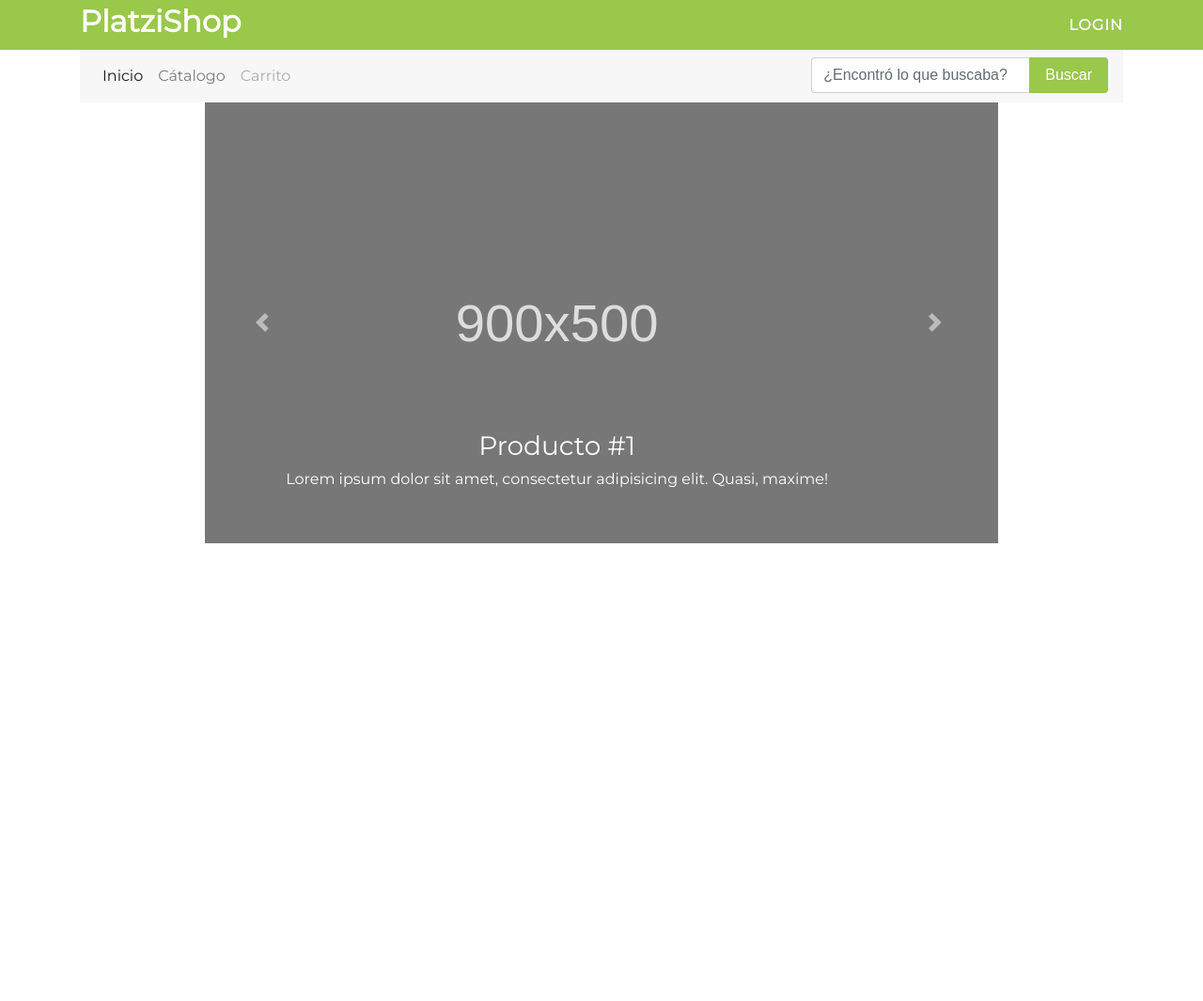
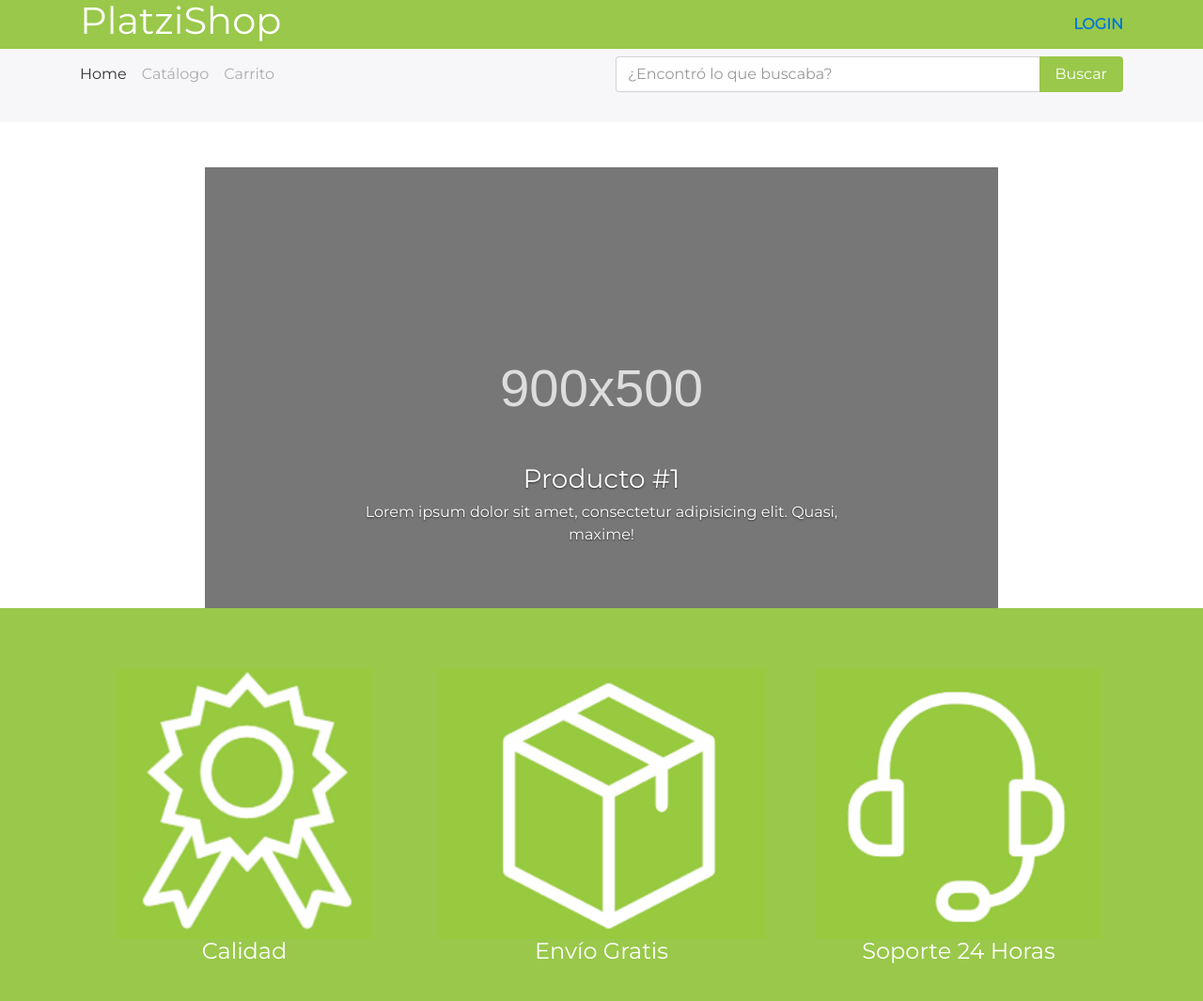
Before and after one commit to ArnoldRestrepo/platziShop, a website: page index.html in a window 1280 px wide. Shown: the whole page at 94% size. Before the commit the page ends 800 px from the top, so only its background shows below. Drawn offline with nearby package versions, Linux system fonts and the light colour scheme; a script that the page names is missing.

Commit message:
Servicios

```diff
--- a/index.html
+++ b/index.html
@@ -7,45 +7,55 @@
     <meta name="viewport" content="width=device-width, initial-scale=1, shrink-to-fit=no">
     <title>PlatziShop</title>
     <!-- Bootstrap CSS -->
-    <link rel="stylesheet" href="https://maxcdn.bootstrapcdn.com/bootstrap/4.0.0-alpha.6/css/bootstrap.min.css" integrity="sha384-rwoIResjU2yc3z8GV/NPeZWAv56rSmLldC3R/AZzGRnGxQQKnKkoFVhFQhNUwEyJ" crossorigin="anonymous">
+    <link rel="stylesheet" href="css/bootstrap-flex.min.css">
     <link href="https://fonts.googleapis.com/css?family=Montserrat" rel="stylesheet">
+    <script src="https://use.fontawesome.com/5765211a64.js"></script>
     <link rel="stylesheet" href="css/app.css">
 </head>
 
 <body>
    <!-- Header -->
+
     <header id="header-container">
       <div class="container">
-            <div class="row d-flex align-items-center justify-content-between">
-                <div class="col">
-                    <h2>PlatziShop</h2>
+        <div class="row flex-items-xs-middle flex-items-xs-between">
+          <div class="col-xs-6">
+            <h1 class="pull-xs-left">PlatziShop</h1>
           </div>
-                <div class="col text-right">
-                    <a href="#" class="login">LOGIN</a>
+          <div class="col-xs-3">
+            <button class="navbar-toggler pull-xs-right hidden-sm-up" type="button" data-toggle="collapse" data-target="#navMenu" aria-controls="navMenu" aria-expanded="false" aria-label="Toggle navigation">
+              &#9776;
+            </button>
+            <a href="#" class="hidden-xs-down text-uppercase font-weight-bold pull-sm-right">Login</a>
           </div>
         </div>
       </div>
     </header>
+
     <!-- /Header -->
     <!-- Menú -->
 
+    <div id="menu-container">
+      <nav id="navMenu" class="navbar-toggleable-xs navbar navbar-light collapse">
         <div class="container">
-     <nav class="navbar navbar-toggleable-md navbar-light bg-faded">
-        <button class="navbar-toggler navbar-toggler-right" type="button" data-toggle="collapse" data-target="#navbarSupportedContent" aria-controls="navbarSupportedContent" aria-expanded="false" aria-label="Toggle navigation">
-          <span class="navbar-toggler-icon"></span>
-        </button>
-        <div class="collapse navbar-collapse" id="navbarSupportedContent">
-          <ul class="navbar-nav mr-auto">
-            <li class="nav-item active">
-              <a class="nav-link" href="#">Inicio <span class="sr-only">(current)</span></a>
+          <div class="row">
+            <div class="col-xs-10 offset-xs-1 col-md-4 offset-md-0 col-sm-6 offset-sm-4">
+              <ul class="nav navbar-nav">
+                <li class="nav-item text-xs-center active">
+                  <a class="nav-link" href="#">Home <span class="sr-only">(current)</span></a>
                 </li>
-            <li class="nav-item">
-              <a class="nav-link" href="#">Cátalogo</a>
+                <li class="nav-item text-xs-center">
+                  <a class="nav-link" href="#">Catálogo</a>
                 </li>
-            <li class="nav-item">
-              <a class="nav-link disabled" href="#">Carrito</a>
+                <li class="nav-item text-xs-center">
+                  <a class="nav-link" href="#">Carrito</a>
+                </li>
+                <li class="nav-item hidden-sm-up text-xs-center">
+                  <a class="nav-link" href="#">Login</a>
                 </li>
               </ul>
+            </div>
+            <div class="col-md-6 col-xs-12 offset-md-2 hidden-xs-down">
               <form>
                 <div class="input-group">
                   <input type="text" class="form-control" placeholder="¿Encontró lo que buscaba?">
@@ -58,10 +68,31 @@
                 </div>
               </form>
             </div>
+          </div>
+        </div>
       </nav>
+      <br>
+      <div id="search-bar" class="container hidden-sm-up">
+        <div class="row">
+            <div class="col-xs-12">
+              <form>
+                <div class="input-group">
+                  <input type="text" class="form-control" placeholder="¿Encontró lo que buscaba?">
+                  <span class="input-group-btn">
+                    <button class="btn btn-platzi" type="button">
+                      <span class="hidden-sm-down">Buscar</span>
+                      <i class="fa fa-search hidden-md-up"></i>
+                    </button>
+                  </span>
                 </div>
+              </form>
+            </div>
+          </div>
+      </div>
+    </div>
+
     <!-- Menú -->
-
+    <br><br>
     <!-- Carrousel -->
 				<div id="carousel-container">
 					<div class="row">
@@ -72,21 +103,21 @@
 						      <img class="d-block img-fluid" src="img/carousel-image.svg" alt="First slide">
 						      <div class="carousel-caption">
 						      	<h3>Producto #1</h3>
-						      	<p>Lorem ipsum dolor sit amet, consectetur adipisicing elit. Quasi, maxime!</p>
+						      	<p class="hidden-sm-down">Lorem ipsum dolor sit amet, consectetur adipisicing elit. Quasi, maxime!</p>
 						      </div>
 						    </div>
 						    <div class="carousel-item">
 						      <img class="d-block img-fluid" src="img/carousel-image.svg" alt="Second slide">
 						      <div class="carousel-caption">
 						      	<h3>Producto #2</h3>
-						      	<p>Lorem ipsum dolor sit amet, consectetur adipisicing elit. Quasi, maxime!</p>
+						      	<p class="hidden-sm-down">Lorem ipsum dolor sit amet, consectetur adipisicing elit. Quasi, maxime!</p>
 						      </div>
 						    </div>
 						    <div class="carousel-item">
 						      <img class="d-block img-fluid" src="img/carousel-image.svg" alt="Third slide">
 						      <div class="carousel-caption">
 						      	<h3>Producto #3</h3>
-						      	<p>Lorem ipsum dolor sit amet, consectetur adipisicing elit. Quasi, maxime!</p>
+						      	<p class="hidden-sm-down">Lorem ipsum dolor sit amet, consectetur adipisicing elit. Quasi, maxime!</p>
 						      </div>
 						    </div>
 						  </div>
@@ -103,11 +134,31 @@
 					</div>
 				</div>
     <!-- Carrousel -->
+    <!-- Información -->
+    <div id="info-container">
+      <div class="container">
+        <div class="row text-xs-center">
+          <div class="col-xs-12 col-md-4">
+            <img src="img/calidad.png"  alt="Calidad" class="img-fluid">
+            <h4>Calidad</h4>
+          </div>
+          <div class="col-xs-12 col-md-4">
+            <img src="img/envio.png" alt="Envío" class="img-fluid">
+            <h4>Envío Gratis</h4>
+          </div>
+          <div class="col-xs-12 col-md-4">
+            <img src="img/soporte.png"  alt="soporte" class="img-fluid">
+            <h4>Soporte 24 Horas</h4>
+          </div>
+        </div>
+      </div>
+    </div>
+    <!-- Información -->
 
     <!-- jQuery first, then Tether, then Bootstrap JS. -->
-    <script src="https://code.jquery.com/jquery-3.1.1.slim.min.js" integrity="sha384-A7FZj7v+d/sdmMqp/nOQwliLvUsJfDHW+k9Omg/a/EheAdgtzNs3hpfag6Ed950n" crossorigin="anonymous"></script>
-    <script src="https://cdnjs.cloudflare.com/ajax/libs/tether/1.4.0/js/tether.min.js" integrity="sha384-DztdAPBWPRXSA/3eYEEUWrWCy7G5KFbe8fFjk5JAIxUYHKkDx6Qin1DkWx51bBrb" crossorigin="anonymous"></script>
-    <script src="https://maxcdn.bootstrapcdn.com/bootstrap/4.0.0-alpha.6/js/bootstrap.min.js" integrity="sha384-vBWWzlZJ8ea9aCX4pEW3rVHjgjt7zpkNpZk+02D9phzyeVkE+jo0ieGizqPLForn" crossorigin="anonymous"></script>
+    <script src="https://ajax.googleapis.com/ajax/libs/jquery/3.0.0/jquery.min.js" integrity="sha384-THPy051/pYDQGanwU6poAc/hOdQxjnOEXzbT+OuUAFqNqFjL+4IGLBgCJC3ZOShY" crossorigin="anonymous"></script>
+    <script src="https://cdnjs.cloudflare.com/ajax/libs/tether/1.2.0/js/tether.min.js" integrity="sha384-Plbmg8JY28KFelvJVai01l8WyZzrYWG825m+cZ0eDDS1f7d/js6ikvy1+X+guPIB" crossorigin="anonymous"></script>
+    <script src="https://maxcdn.bootstrapcdn.com/bootstrap/4.0.0-alpha.3/js/bootstrap.min.js" integrity="sha384-ux8v3A6CPtOTqOzMKiuo3d/DomGaaClxFYdCu2HPMBEkf6x2xiDyJ7gkXU0MWwaD" crossorigin="anonymous"></script>
 </body>
 
 </html>
--- a/scss/app.scss
+++ b/scss/app.scss
@@ -6,6 +6,7 @@
 /* General Syle*/
 body{
 	font-family: 'Montserrat', sans-serif;
+	// overflow-x: hidden;
 }
 
 /* Variables */
@@ -15,8 +16,8 @@ $negro: #000;
 $gris: #f7f7f9;
 
 /* Header */
-#header-container{
-	background-color: #99c84a;
+#header-container, #info-container{
+	background-color: $verde;
 	color: $blanco;
 
 	h2{
@@ -53,3 +54,18 @@ $gris: #f7f7f9;
 input.form-control:focus{
 	border-color: $verde;
 }
+#info-container h4 {
+  text-align: center;
+}
+
+/* Información */
+
+#info-container{
+	padding: 2rem 0;
+
+	img{
+		height: 288px;
+		margin: 0 auto;
+		margin-top: 2em;
+	}
+}
```
Also changed, not shown: css/app.css, css/bootstrap-flex.min.css (added). Lines whose indentation alone changed are shown as unchanged.
